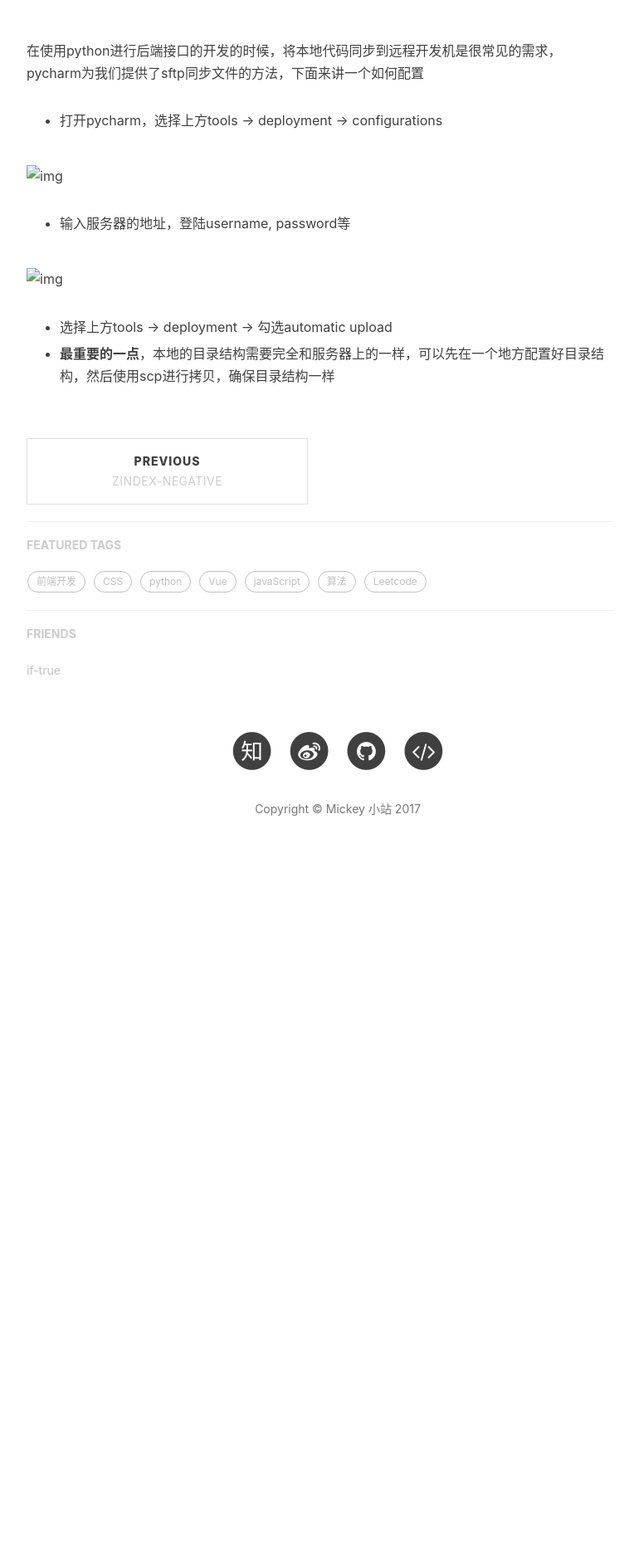
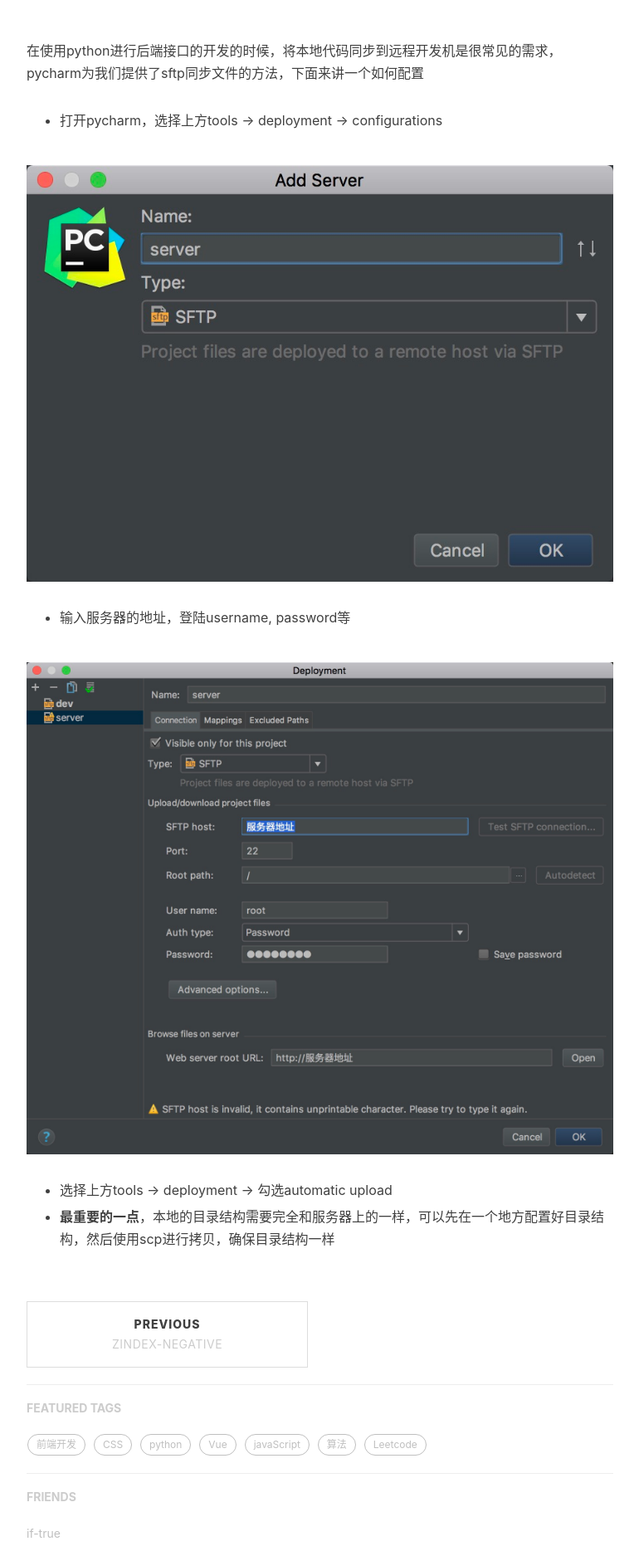
Before and after one commit to mickey0524/mickey0524.github.io, a Jekyll site: the page built from _posts/2017-11-02-pycharm-sftp.md, in a window 1280 px wide. Shown: the part 525-2394 px from the top of the page at 83% size, without its empty margins (233-1003 px from the left). Built offline with Jekyll 4.4.1, drawn with Linux system fonts in a browser that asks for light colours; nearby versions of some CDN libraries; comment, search, counter and statistics services are not loaded; before the commit the page ends 1604 px from its top, so only the background shows below that.

Commit message:
fix(python): 修改 pycharm-sftp的图片地址

```diff
--- a/_posts/2017-11-02-pycharm-sftp.md
+++ b/_posts/2017-11-02-pycharm-sftp.md
@@ -13,11 +13,11 @@
 
 * 打开pycharm，选择上方tools -> deployment -> configurations
 
-![img](/img/in-post/1.jpg)
+![img](/img/in-post/pycharm-sftp/1.jpg)
 
 * 输入服务器的地址，登陆username, password等
 
-![img](/img/in-post/2.jpg)
+![img](/img/in-post/pycharm-sftp/2.jpg)
 
 * 选择上方tools -> deployment -> 勾选automatic upload
 
```
